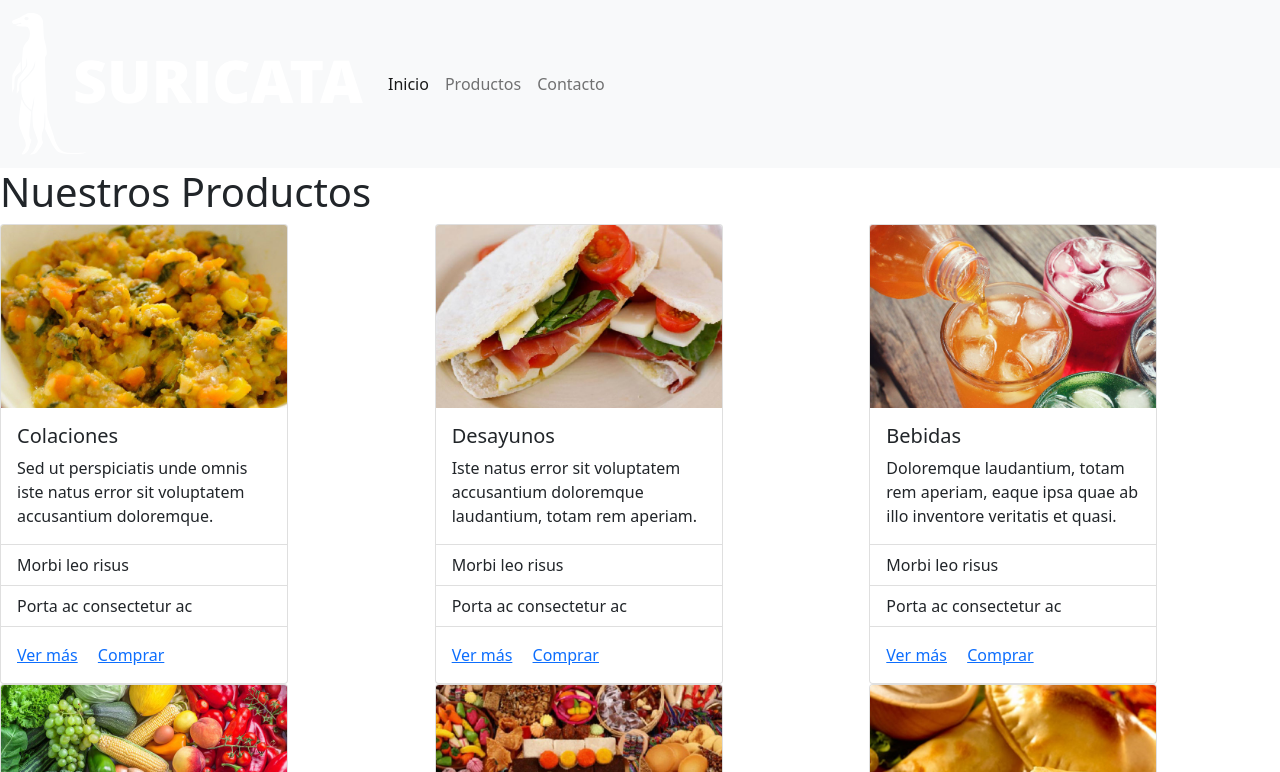
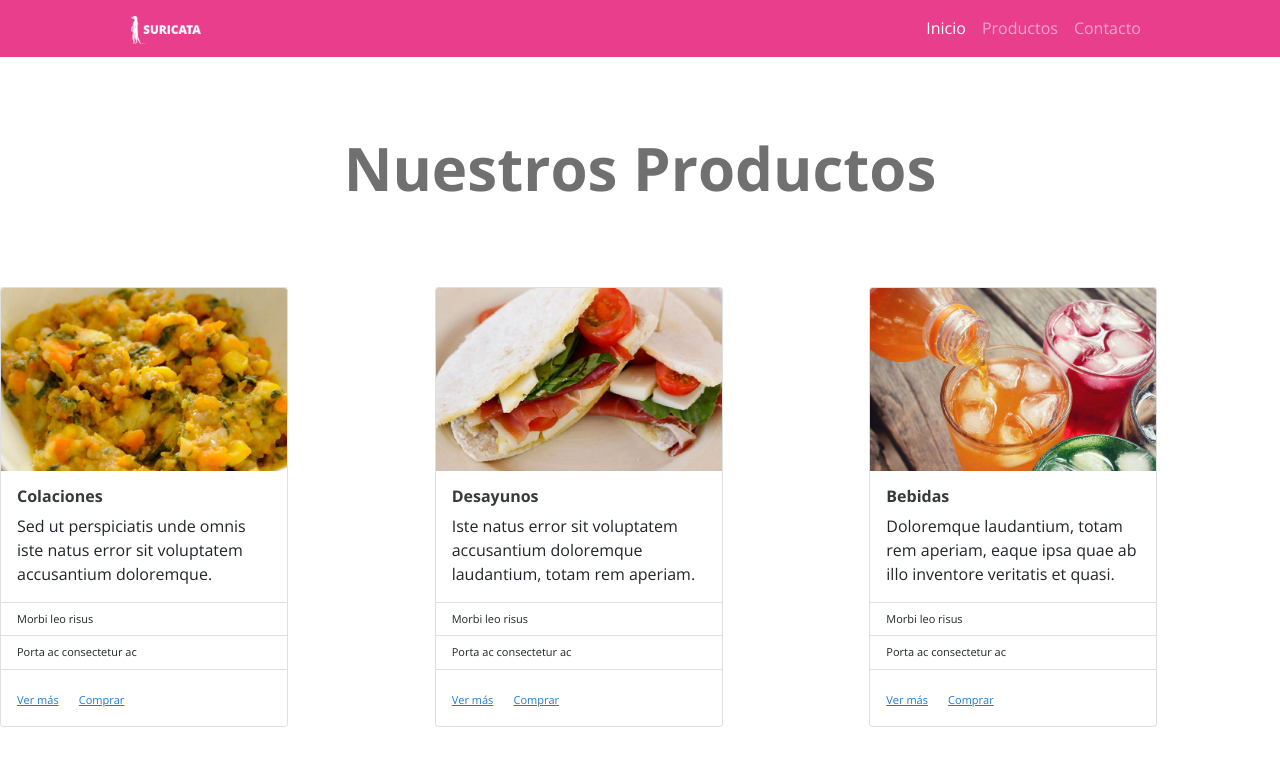
Before and after one commit to mcrodr/Suricata, a plain HTML site: page index.html in a window 1280 px wide. Shown: the top 772 px of the page. Drawn offline with nearby package versions, Linux system fonts and the light colour scheme.

Commit message:
Edicion main

```diff
--- a/assets/css/style.css
+++ b/assets/css/style.css
@@ -0,0 +1,56 @@
+body * {
+    margin: 0;
+    border: 0;
+    padding: 0;
+    font-family: 'Open Sans', sans-serif;
+}
+
+.navbar-brand img {
+    width: 70px;
+    margin-left: 119px;
+}
+
+.navbar {
+    background-color: #E83E8C;
+
+}
+
+.collapse {
+    margin-right: 119px;
+}
+
+.nav-item {
+    color: #FFFFFF;
+    font-size: 16px;
+    font-weight: lighter;
+}
+
+#productos {
+    padding: 75px 0 75px 0;
+    text-align: center;
+    color: #707070;
+    font-size: 60px;
+    font-weight: bold;
+}
+
+.card-title{
+    color: #373A3C;
+    font-size: 17px;
+    font-weight: bold;
+}
+
+.card-title{
+    color: #373A3C;
+    font-size: 16px;
+
+}
+
+.list-group {
+    color: #373A3C;
+    font-size: 11px;
+}
+
+.card-link {
+    color: #1C7CD5;
+    font-size: 11px;
+}
--- a/index.html
+++ b/index.html
@@ -29,14 +29,14 @@
 
 <body>
 
-    <nav class="navbar navbar-expand-lg navbar-light bg-light">
+    <nav class="navbar navbar-expand-lg navbar-dark">
         <div class="container-fluid">
           <a class="navbar-brand" href="#"><img src="assets/img/logo.png" /></a>
           <button class="navbar-toggler" type="button" data-bs-toggle="collapse" data-bs-target="#navbarSupportedContent" aria-controls="navbarSupportedContent" aria-expanded="false" aria-label="Toggle navigation">
             <span class="navbar-toggler-icon"></span>
           </button>
           <div class="collapse navbar-collapse" id="navbarSupportedContent">
-            <ul class="navbar-nav me-auto mb-2 mb-lg-0">
+            <ul class="navbar-nav ms-auto mb-2 mb-lg-0">
               <li class="nav-item">
                 <a class="nav-link active" aria-current="page" href="#">Inicio</a>
               </li>
@@ -54,7 +54,7 @@
       <main>
 
         <div id="galeria">
-            <h1>Nuestros Productos</h1>
+            <h1 id="productos">Nuestros Productos</h1>
             <div class="row">
                 <div class="col-sm-4">
                     <div class="card" style="width: 18rem">
@@ -111,6 +111,8 @@
                     </div>
                 </div>
             </div>
+            <br>
+            <br>
             <div class="row">
                 <div class="col-sm-4">
                     <div class="card" style="width: 18rem">
@@ -170,9 +172,23 @@
         </div>
     </main>
 
+    <div id="mediosPago" class="container" >
+        <div id="medios"><h2>Ahora aceptamos</h2></div>
+<div id="tarjetas">
+        <i class="fa-brands fa-cc-mastercard fa-4x"></i>
+        <i class="fa-brands fa-cc-visa fa-4x"></i>
+        <i class="fa-brands fa-cc-amex fa-4x"></i>
+        <i class="fa-brands fa-cc-paypal fa-4x"></i>
+        <i class="fa-brands fa-cc-diners-club fa-4x"></i>
+        <i class="fa-brands fa-cc-discover fa-4x"></i>
+    </div>
+ </div>
 
+<footer>
 
+    <img src="assets/img/logo-footer.png" alt="logo-footer">
 
+</footer>
 
 
     <script src="https://cdn.jsdelivr.net/npm/@popperjs/core@2.9.3/dist/umd/popper.min.js"
```
